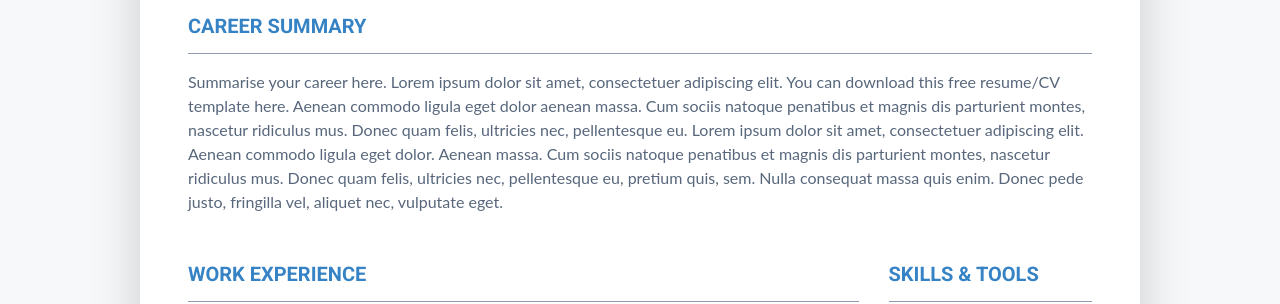
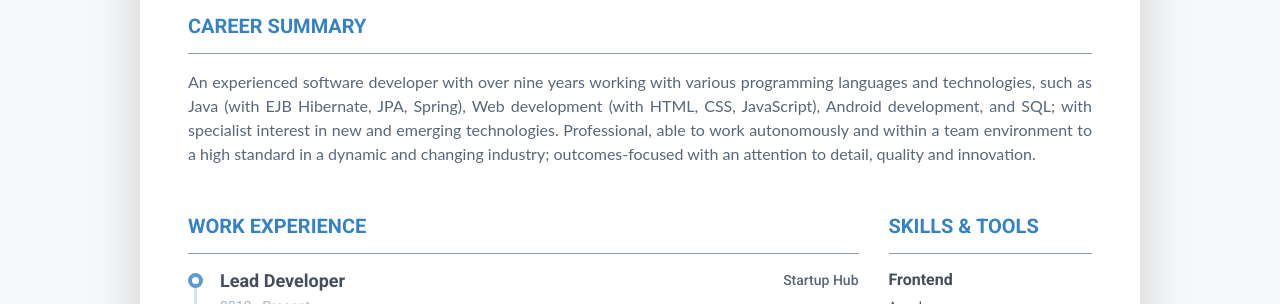
Before and after one commit to dothnguyen/dothnguyen, an Angular app: page / in a window 1280 px wide. Shown: the part 284-588 px from the top of the page. Built offline with nearby package versions, Linux system fonts and the light colour scheme.

Commit message:
2 files modified, 4 added

```diff
--- a/src/app/app.component.html
+++ b/src/app/app.component.html
@@ -5,15 +5,15 @@
 
 		    <div class="resume-body p-5">
 			    <section class="resume-section summary-section mb-5">
-				    <h2 class="resume-section-title text-uppercase font-weight-bold pb-3 mb-3">Career Summary</h2>
+            <sectiontitle [title]="'Career Summary'"></sectiontitle>
 				    <div class="resume-section-content">
-					    <p class="mb-0">Summarise your career here. Lorem ipsum dolor sit amet, consectetuer adipiscing elit. You can download this free resume/CV template here. Aenean commodo ligula eget dolor aenean massa. Cum sociis natoque penatibus et magnis dis parturient montes, nascetur ridiculus mus. Donec quam felis, ultricies nec, pellentesque eu. Lorem ipsum dolor sit amet, consectetuer adipiscing elit. Aenean commodo ligula eget dolor. Aenean massa. Cum sociis natoque penatibus et magnis dis parturient montes, nascetur ridiculus mus. Donec quam felis, ultricies nec, pellentesque eu, pretium quis, sem. Nulla consequat massa quis enim. Donec pede justo, fringilla vel, aliquet nec, vulputate eget.</p>
+					    <p class="mb-0" style="text-align: justify;">An experienced software developer with over nine years working with various programming languages and technologies, such as Java (with EJB Hibernate, JPA, Spring), Web development (with HTML, CSS, JavaScript), Android development, and SQL; with specialist interest in new and emerging technologies. Professional, able to work autonomously and within a team environment to a high standard in a dynamic and changing industry; outcomes-focused with an attention to detail, quality and innovation.</p>
 				    </div>
 			    </section><!--//summary-section-->
 			    <div class="row">
 				    <div class="col-lg-9">
 					    <section class="resume-section experience-section mb-5">
-						    <h2 class="resume-section-title text-uppercase font-weight-bold pb-3 mb-3">Work Experience</h2>
+                <sectiontitle [title]="'Work Experience'"></sectiontitle>
 						    <div class="resume-section-content">
 							    <div class="resume-timeline position-relative">
 								    <article class="resume-timeline-item position-relative pb-5">
--- a/src/app/app.module.ts
+++ b/src/app/app.module.ts
@@ -4,6 +4,7 @@ import { FormsModule } from '@angular/forms';
 import {LoginModule} from './login/login.module';
 import {RightBarModule} from './rightbar/rightbar.module';
 import {HeaderModule} from './header/header.module';
+import {CommonModule} from './common/common.module';
 
 import { AppComponent } from './app.component';
 import { LoginComponent } from './login/login.component';
@@ -11,7 +12,7 @@ import { LoginComponent } from './login/login.component';
 
 
 @NgModule({
-  imports:      [ BrowserModule, FormsModule, LoginModule, RightBarModule, HeaderModule ],
+  imports:      [ BrowserModule, FormsModule, LoginModule, RightBarModule, HeaderModule, CommonModule ],
   declarations: [ AppComponent, LoginComponent ],
   bootstrap:    [ AppComponent ]
 })
--- /dev/null
+++ b/src/app/common/sectiontitle/sectiontitle.component.html
@@ -0,0 +1 @@
+<h2 class="resume-section-title text-uppercase font-weight-bold pb-3 mb-3">{{title}}</h2>
--- /dev/null
+++ b/src/app/common/sectiontitle/sectiontitle.component.ts
@@ -0,0 +1,17 @@
+import { Component, OnInit, Input } from '@angular/core';
+
+@Component({
+  selector: 'sectiontitle',
+  templateUrl: './sectiontitle.component.html',
+  styleUrls: ['./sectiontitle.component.css']
+})
+export class SectiontitleComponent implements OnInit {
+
+  @Input() title: string;
+
+  constructor() { }
+
+  ngOnInit() {
+  }
+
+}
```
Also changed, not shown: src/app/common/common.module.ts (added, +12 -0 lines), src/app/common/sectiontitle/sectiontitle.component.css (added).
